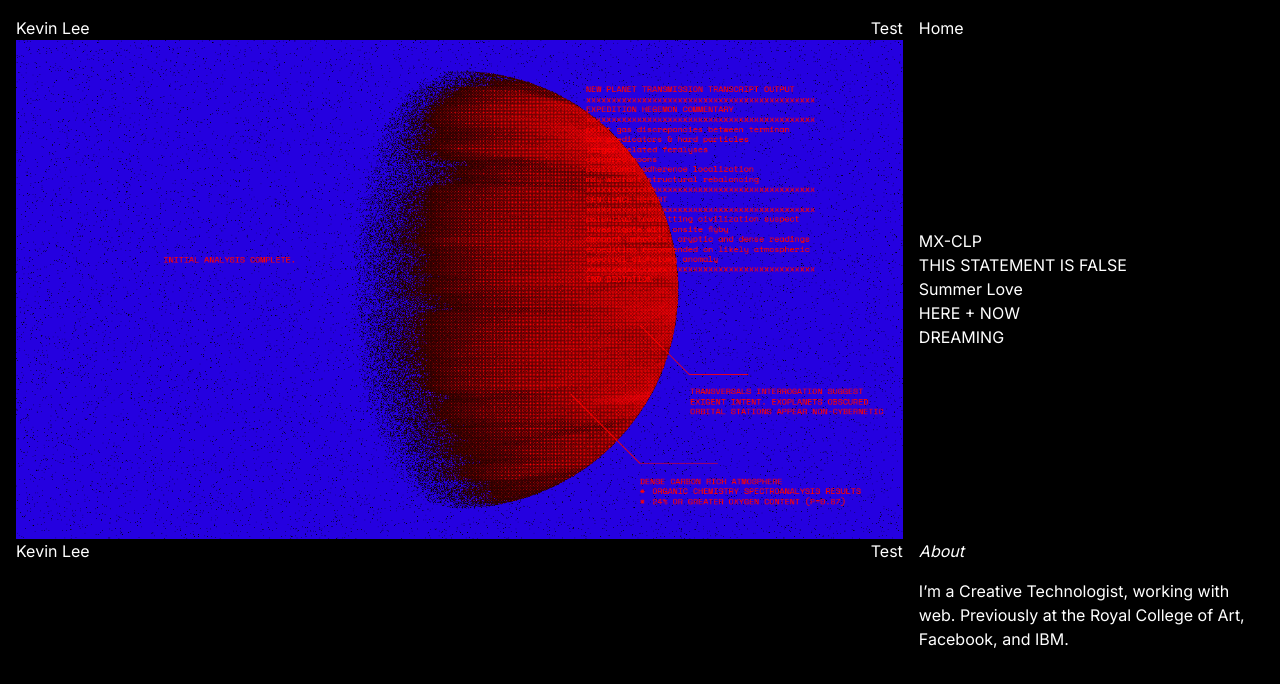
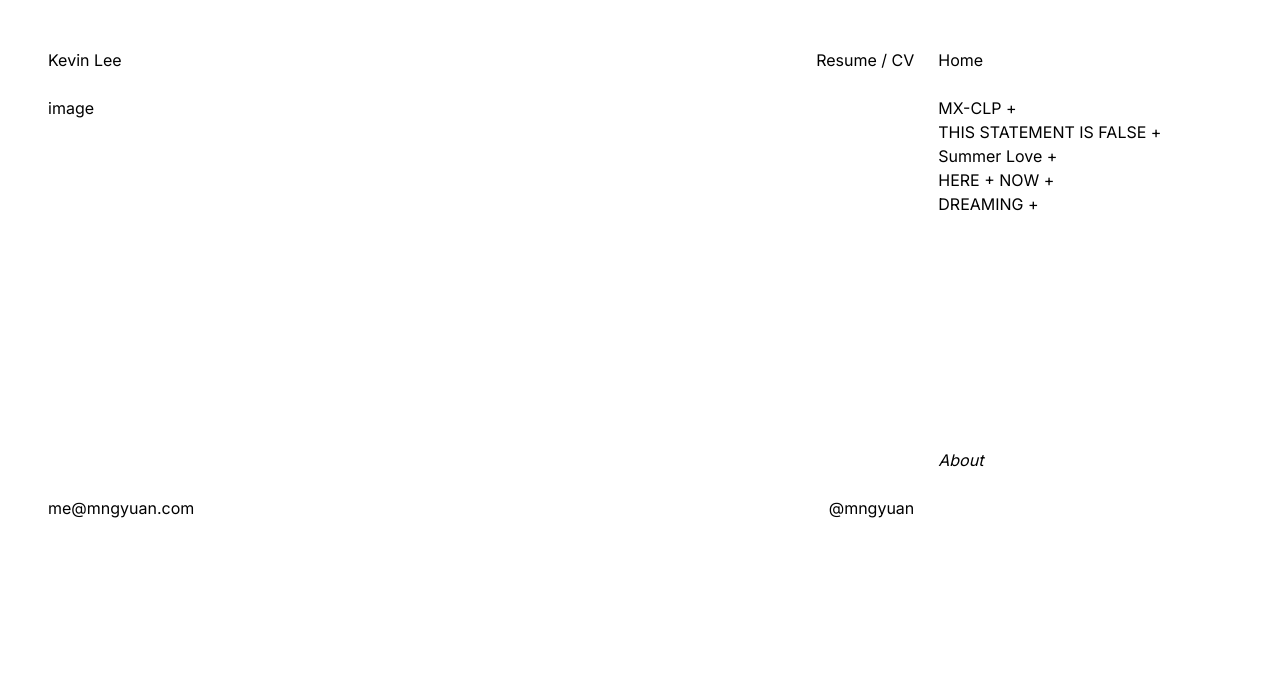
Before and after one commit to mngyuan/personal-site-2023, a Next.js app: page / in a window 1280 px wide. Shown: the top 684 px of the page. Built offline with nearby package versions, Linux system fonts and the light colour scheme.

Commit message:
basic layout in tailwind

```diff
--- a/src/app/globals.css
+++ b/src/app/globals.css
@@ -3,25 +3,16 @@
 @tailwind utilities;
 
 :root {
-  --foreground-rgb: 0, 0, 0;
-  --background-start-rgb: 214, 219, 220;
-  --background-end-rgb: 255, 255, 255;
 }
 
 @media (prefers-color-scheme: dark) {
   :root {
-    --foreground-rgb: 255, 255, 255;
-    --background-start-rgb: 0, 0, 0;
-    --background-end-rgb: 0, 0, 0;
   }
 }
 
+html,
 body {
-  color: rgb(var(--foreground-rgb));
-  background: linear-gradient(
-      to bottom,
-      transparent,
-      rgb(var(--background-end-rgb))
-    )
-    rgb(var(--background-start-rgb));
+  height: 100%;
+  width: 100%;
+  overflow: hidden;
 }
--- a/src/app/page.js
+++ b/src/app/page.js
@@ -5,52 +5,59 @@ import jupiterPic from '../../public/jupiter.png';
 
 export default function Home() {
   return (
-    <main className="grid grid-cols-7 gap-4 min-h-screen p-4 text-white bg-black">
-      <div className="col-span-5 grid grid-rows-7 gap-4">
-        <div className="row-span-4 flex flex-col">
-          <div className="flex flex-row justify-between">
-            <div className="">Kevin Lee</div>
-            <div className="">Test</div>
-          </div>
-          <Image src={jupiterPic} />
-          <div className="flex flex-row justify-between">
-            <div className="">Kevin Lee</div>
-            <div className="">Test</div>
+    <>
+      <main className="h-full overflow-auto flex flex-col justify-between">
+        <div className="flex flex-row justify-between sticky top-0 p-6 pt-12 pl-12 pb-0 pr-2/7">
+          <div>Kevin Lee</div>
+          <div>Resume / CV</div>
+        </div>
+        <div className="basis-1/2 shrink-0 grow-0 p-6 pl-12 pb-0 pr-2/7">
+          image
+        </div>
+        <div className="flex flex-row justify-between basis-1/2 shrink-0 grow-0 sticky top-blurb p-6 pl-12 pb-0 pr-2/7">
+          <div>me@mngyuan.com</div>
+          <div>@mngyuan</div>
+        </div>
+        <div className="basis-1/2 shrink-0 grow-0 flex flex-row justify-between items-start">
+          <div className="p-6 pl-12 pb-0">image</div>
+          <div className="w-2/7 pt-6 px-6 sticky top-blurb">
+            I’m a Creative Technologist, working with web. Previously at the
+            Royal College of Art, Facebook, and IBM.
           </div>
         </div>
-        <div className="row-span-3"></div>
-      </div>
-      <nav className="col-span-2 grid grid-rows-7 gap-4">
-        <div className="row-span-4 flex justify-between flex-col">
-          <div>Home</div>
-          <ul>
-            <li>
-              <Link href="/dreaming">MX-CLP</Link>
-            </li>
-            <li>
-              <Link href="/dreaming">THIS STATEMENT IS FALSE</Link>
-            </li>
-            <li>
-              <Link href="/dreaming">Summer Love</Link>
-            </li>
-            <li>
-              <Link href="/dreaming">HERE + NOW</Link>
-            </li>
-            <li>
-              <Link href="/dreaming">DREAMING</Link>
-            </li>
-          </ul>
+        <div className="basis-1/2 shrink-0 grow-0 flex flex-row justify-between items-start">
+          <div className="p-6 pl-12 pb-0">image</div>
+          <div className="w-2/7 pt-6 px-6 sticky top-blurb">
+            I’m a Creative Technologist, working with web. Previously at the
+            Royal College of Art, Facebook, and IBM.
+          </div>
+        </div>
+        <div className="basis-1/2 shrink-0 grow-0 flex flex-row justify-between items-start">
+          <div className="p-6 pl-12 pb-0">image</div>
+          <div className="w-2/7 pt-6 px-6 sticky top-blurb">
+            I’m a Creative Technologist, working with web. Previously at the
+            Royal College of Art, Facebook, and IBM.
+          </div>
+        </div>
+      </main>
+      <div className="h-full w-2/7 top-0 left-5/7 absolute flex flex-col justify-between">
+        <div className="flex flex-row justify-between p-6 pt-12 pr-12 pb-0">
+          Home
+        </div>
+        <nav className="basis-1/2 shrink-0 grow-0 flex flex-col justify-between p-6 pr-12 pb-0">
+          <div>
+            MX-CLP +<br />
+            THIS STATEMENT IS FALSE +<br />
+            Summer Love +<br />
+            HERE + NOW +<br />
+            DREAMING +
+          </div>
           <div>
             <i>About</i>
           </div>
-        </div>
-        <div className="row-span-3 flex items-center justify-between flex-col">
-          <p>
-            I’m a Creative Technologist, working with web. Previously at the
-            Royal College of Art, Facebook, and IBM.
-          </p>
-        </div>
-      </nav>
-    </main>
+        </nav>
+        <div className="basis-1/2 shrink-0 grow-0"></div>
+      </div>
+    </>
   );
 }
--- a/tailwind.config.js
+++ b/tailwind.config.js
@@ -7,6 +7,15 @@ module.exports = {
   ],
   theme: {
     extend: {
+      width: {
+        '5/7': 'calc(100% / 7 * 5)',
+        '2/7': 'calc(100% / 7 * 2)',
+      },
+      spacing: {
+        '5/7': 'calc(100% / 7 * 5)',
+        '2/7': 'calc(100% / 7 * 2)',
+        blurb: 'calc(50% + 4.5rem)',
+      },
       backgroundImage: {
         'gradient-radial': 'radial-gradient(var(--tw-gradient-stops))',
         'gradient-conic':
@@ -15,4 +24,4 @@ module.exports = {
     },
   },
   plugins: [],
-}
+};
```
